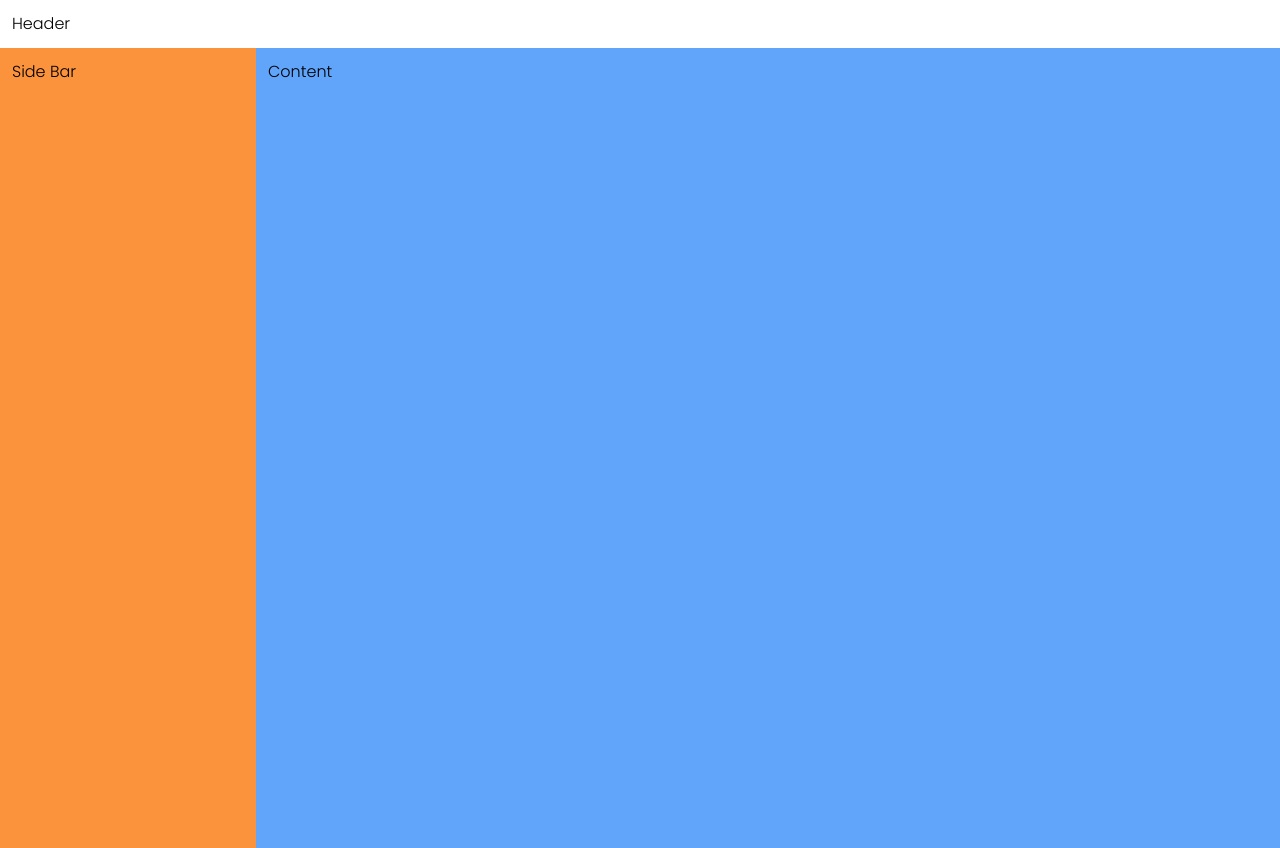
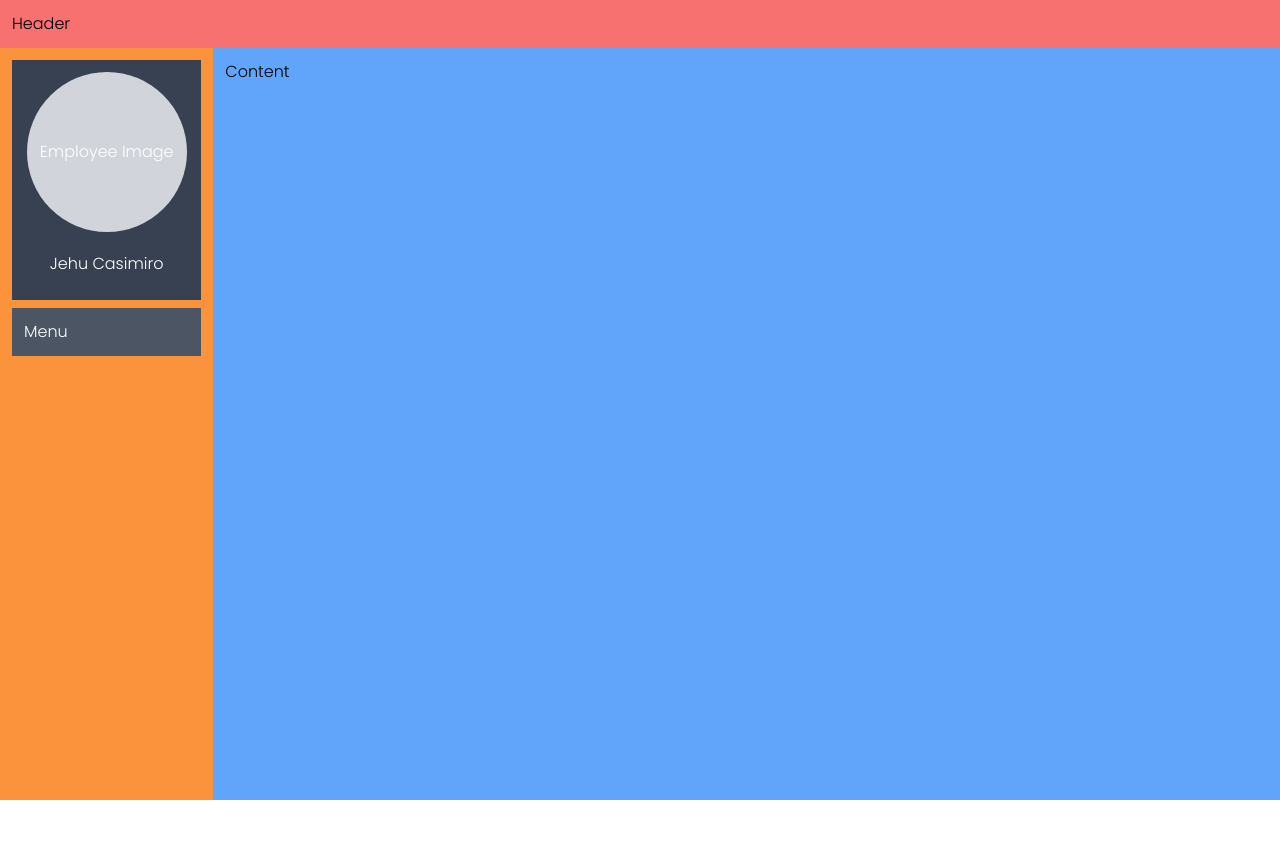
Before and after one commit to J1hu/ems, a Vue app: page / in a window 1280 px wide. After the commit the page ends 800 px from the top, so only its background shows below. Built offline with nearby package versions, Linux system fonts and the light colour scheme.

Commit message:
Apply layout of App and Sidebar

```diff
--- a/src/App.vue
+++ b/src/App.vue
@@ -4,17 +4,15 @@ import SideBar from './components/SideBar.vue';
 </script>
 
 <template>
-    <!-- HEADER -->
-    <div class="p-3">Header</div>
+    <nav class="p-3 fixed bg-red-400 w-full">
+        Header
+    </nav>
 
-    <!-- MAIN CONTENT -->
-    <div class="grid grid-cols-5 h-screen">
-        <!-- SIDEBAR -->
+    <div class="grid grid-cols-6 h-screen pt-12">
         <div class="bg-orange-400 col-span-1 p-3">
             <SideBar/>
         </div>
-        <!-- CONTENT -->
-        <div class="bg-blue-400 col-span-4 p-3">
+        <div class="bg-blue-400 col-span-5 p-3">
             Content
         </div>
     </div>
--- a/src/components/SideBar.vue
+++ b/src/components/SideBar.vue
@@ -3,5 +3,17 @@
 </script>
 
 <template>
-    Side Bar
+    <div class="flex flex-col gap-2 h-full text-white">
+        <div class="flex flex-col gap-y-2 bg-gray-700 p-3 items-center text-center">
+            <div class="flex bg-gray-300 w-40 h-40 justify-center items-center rounded-full">
+                <div>Employee Image</div>
+            </div>
+            <div class="p-3">
+                Jehu Casimiro
+            </div>
+        </div>
+        <div class="bg-gray-600 p-3">
+            Menu
+        </div>
+    </div>
 </template>
```
